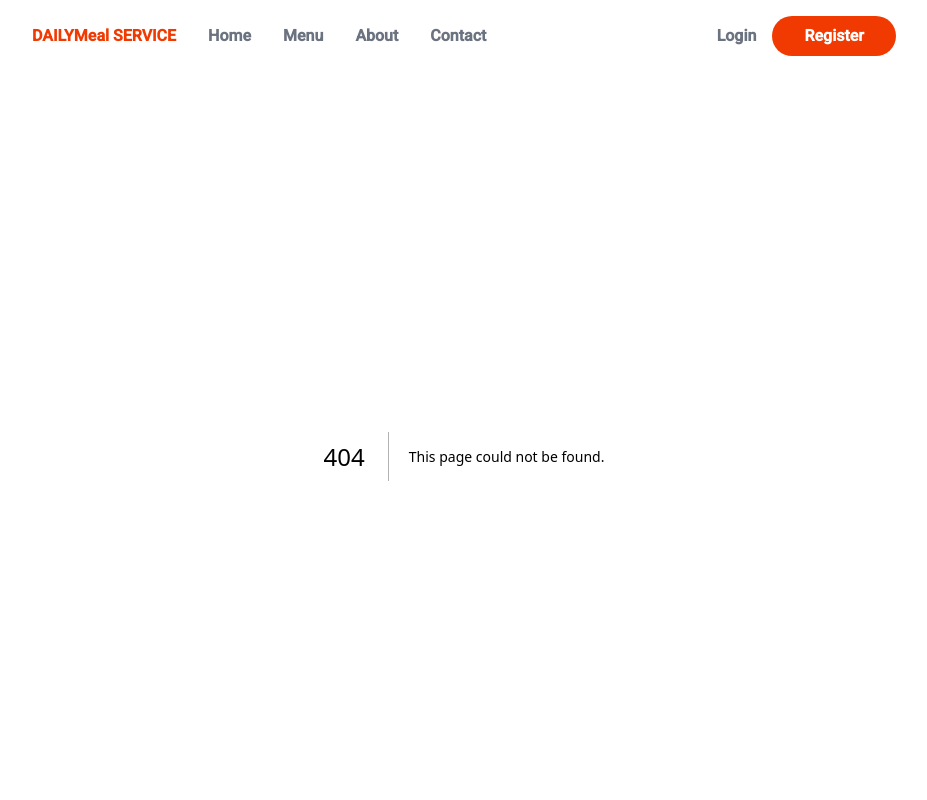
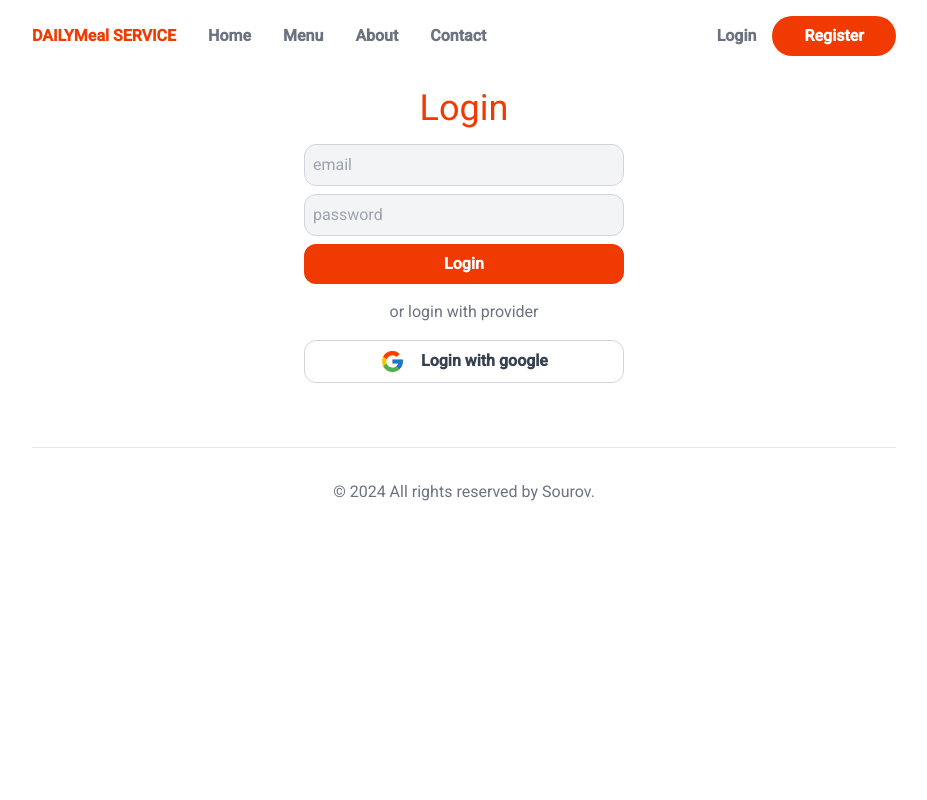
Before and after one commit to EmnAsPW/Food-Ordering-App, a Next.js app: page /login in a window 1280 px wide. Before the commit this address had no page. Shown: the top 800 px of the page, without its empty margins (176-1103 px from the left). Built offline with nearby package versions, Linux system fonts and the light colour scheme; no server answers.

Commit message:
Authentication done

```diff
--- a/package.json
+++ b/package.json
@@ -9,6 +9,8 @@
     "lint": "next lint"
   },
   "dependencies": {
+    "@auth/mongodb-adapter": "^2.5.0",
+    "mongodb": "^6.4.0",
     "mongoose": "^8.2.1",
     "next": "^14.1.2",
     "next-auth": "^4.24.6",
--- a/src/app/api/auth/[...nextauth]/route.js
+++ b/src/app/api/auth/[...nextauth]/route.js
@@ -1,10 +1,25 @@
+//import { User } from "@/app/models/user";
+import { User } from "../../../models/user";
+import * as mongoose from "mongoose";
 import NextAuth from "next-auth";
 import CredentialsProvider from "next-auth/providers/credentials";
+import GoogleProvider from "next-auth/providers/google";
+import { MongoDBAdapter } from "@auth/mongodb-adapter";
+import clientPromise from "@/libs/mongoConnect";
+//import clientPromise from "../";
+//import clientPromise from "../../../lib/mongodb";
 
 const handler = NextAuth({
+  secret: process.env.SECRET,
+  adapter: MongoDBAdapter(clientPromise),
   providers: [
+    GoogleProvider({
+      clientId: process.env.GOOGLE_CLIENT_ID,
+      clientSecret: process.env.GOOGLE_CLIENT_SECRET,
+    }),
     CredentialsProvider({
       name: "Credentials",
+      id: "Credentials",
       credentials: {
         username: {
           label: "Email",
@@ -14,18 +29,22 @@
         password: { label: "Password", type: "password" },
       },
       async authorize(credentials, req) {
-        // Add logic here to look up the user from the credentials supplied
-        const user = { id: "1", name: "J Smith", email: "jsmith@example.com" };
+        //const { email, password } = credentials;
+        const email = credentials?.email;
+        const password = credentials?.password;
 
-        if (user) {
-          // Any object returned will be saved in `user` property of the JWT
+        mongoose.connect(process.env.MONGO_URL);
+        const user = await User.findOne({ email });
+
+        const passwordOK = user && password === user.password;
+
+        //console.log({ passwordOK });
+
+        if (passwordOK) {
           return user;
-        } else {
-          // If you return null then an error will be displayed advising the user to check their details.
-          return null;
+        }
 
-          // You can also Reject this callback with an Error thus the user will be sent to the error page with the error message as a query parameter
-        }
+        return null;
       },
     }),
   ],
--- a/src/app/layout.js
+++ b/src/app/layout.js
@@ -1,6 +1,8 @@
 import { Roboto } from "next/font/google";
 import "./globals.css";
 import HeaderCustom from "../components/layout/HeaderCustom";
+import { AppProvider } from "../components/AppContext";
+//import { SessionProvider } from "next-auth/react";
 // import Header from "./components/layout/Header";
 
 const roboto = Roboto({ subsets: ["latin"], weight: ["300", "400", "500"] });
@@ -15,11 +17,13 @@
     <html lang="en">
       <body className={roboto.className}>
         <main className="max-w-4xl mx-auto p-4">
-          <HeaderCustom />
-          {children}
-          <footer className="border-t p-8 text-center text-gray-500 mt-16">
-            &copy; 2024 All rights reserved by Sourov.
-          </footer>
+          <AppProvider>
+            <HeaderCustom />
+            {children}
+            <footer className="border-t p-8 text-center text-gray-500 mt-16">
+              &copy; 2024 All rights reserved by Sourov.
+            </footer>
+          </AppProvider>
         </main>
       </body>
     </html>
--- /dev/null
+++ b/src/app/login/page.js
@@ -0,0 +1,56 @@
+"use client";
+
+import { signIn } from "next-auth/react";
+import { useState } from "react";
+import { FcGoogle } from "react-icons/fc";
+export default function LoginPage() {
+  const [email, setEmail] = useState("");
+  const [password, setPassword] = useState("");
+  const [loginInProgress, setLoginInProgress] = useState(false);
+
+  async function handleFormSubmit(ev) {
+    ev.preventDefault();
+    setLoginInProgress(true);
+
+    await signIn("Credentials", { email, password, callbackUrl: "/" });
+    setLoginInProgress(false);
+  }
+  return (
+    <section className="mt-8">
+      <h1 className="text-center text-primary text-4xl mb-4">Login</h1>
+
+      <form className="max-w-xs mx-auto" onSubmit={handleFormSubmit}>
+        <input
+          type="email"
+          name="email"
+          placeholder="email"
+          value={email}
+          disabled={loginInProgress}
+          onChange={(ev) => setEmail(ev.target.value)}
+        />
+        <input
+          type="password"
+          name="password"
+          placeholder="password"
+          value={password}
+          disabled={loginInProgress}
+          onChange={(ev) => setPassword(ev.target.value)}
+        />
+        <button disabled={loginInProgress} type="submit">
+          Login
+        </button>
+        <div className="my-4 text-center text-gray-500">
+          or login with provider
+        </div>
+        <button
+          type="button"
+          onClick={() => signIn("google", { callbackUrl: "/" })}
+          className="flex gap-4 justify-center"
+        >
+          <FcGoogle fontSize={"25px"} />
+          Login with google
+        </button>
+      </form>
+    </section>
+  );
+}
--- a/src/app/register/page.js
+++ b/src/app/register/page.js
@@ -1,5 +1,6 @@
 "use client";
 
+import { signIn } from "next-auth/react";
 import Link from "next/link";
 
 import { useState } from "react";
@@ -10,17 +11,25 @@
   const [password, setPassword] = useState("");
   const [creatingUser, setCreatingUser] = useState(false);
   const [userCreated, setUserCreated] = useState(false);
+  const [error, setError] = useState(false);
   async function handleFormSubmit(ev) {
     ev.preventDefault();
     setCreatingUser(true);
-    await fetch("/api/register", {
+    setError(false);
+    setUserCreated(false);
+    const response = await fetch("/api/register", {
       method: "POST",
       body: JSON.stringify({ email, password }),
       headers: { "Content-Type": "application/json" },
     });
+    if (response.ok) {
+      setUserCreated(true);
+    } else {
+      setError(true);
+    }
     setCreatingUser(false);
-    setUserCreated(true);
   }
+
   return (
     <section className="mt-8">
       <h1 className="text-center text-primary text-4xl mb-4">Register</h1>
@@ -32,6 +41,14 @@
           <Link className="underline" href={"/login"}>
             login &raquo;{" "}
           </Link>
+        </div>
+      )}
+      {error && (
+        <div className="my-4 text-center">
+          An error has occurred. <br />
+          Please try Again Later..
+          <br />
+          (NEED UNIQUE EMAIL)
         </div>
       )}
       <form className=" block max-w-xs mx-auto" onSubmit={handleFormSubmit}>
@@ -55,10 +72,19 @@
         <div className="my-4 text-center text-gray-500">
           or login with provider
         </div>
-        <button className="flex gap-4 justify-center">
+        <button
+          onClick={() => signIn("google", { callbackUrl: "/" })}
+          className="flex gap-4 justify-center"
+        >
           <FcGoogle fontSize={"25px"} />
           Login with google
         </button>
+        <div className="text-center my-4 text-gray-500 border-t pt-4">
+          Existing account?{" "}
+          <Link className="underline" href={"/login"}>
+            Login here&raquo;
+          </Link>
+        </div>
       </form>
     </section>
   );
--- /dev/null
+++ b/src/components/AppContext.js
@@ -0,0 +1,6 @@
+"use client";
+import { SessionProvider } from "next-auth/react";
+
+export function AppProvider({ children }) {
+  return <SessionProvider>{children}</SessionProvider>;
+}
--- a/src/components/layout/HeaderCustom.js
+++ b/src/components/layout/HeaderCustom.js
@@ -1,6 +1,12 @@
+"use client";
+import { signOut, useSession } from "next-auth/react";
 import Link from "next/link";
 
 const HeaderCustom = () => {
+  const session = useSession();
+  console.log(session);
+  const status = session.status;
+
   return (
     <header className="flex items-center justify-between">
       <nav className="flex items-center gap-8 text-gray-500 font-semibold">
@@ -13,6 +19,16 @@
         <Link href={" "}> Contact </Link>
       </nav>
       <nav className="flex items-center gap-4 text-gray-500 font-semibold">
+        {status === "authenticated" && (
+          <button
+            onClick={() => signOut()}
+            className="bg-primary rounded-full text-white px-8 py-2"
+          >
+            Logout
+          </button>
+        )}
+        {status === "unauthenticated" && (
+          <>
             <Link href={"/login"}>Login</Link>
             <Link
               href={"/register"}
@@ -20,6 +36,8 @@
             >
               Register
             </Link>
+          </>
+        )}
       </nav>
     </header>
   );
--- a/src/components/layout/Hero.js
+++ b/src/components/layout/Hero.js
@@ -16,7 +16,7 @@
           nourish both the body and the soul.
         </p>
         <div className="flex gap-4 text-sm">
-          <button className="bg-primary flex uppercase items-center gap-2 text-white px-4 py-2 rounded-full">
+          <button className="bg-primary flex justify-center uppercase items-center gap-2 text-white px-4 py-2 rounded-full">
             Order now
             <span>
               {/* <Right /> */}
@@ -25,7 +25,7 @@
               <FaRegArrowAltCircleRight />
             </span>
           </button>
-          <button className="flex gap-2 py-2 text-gray-600 font-semibold items-center">
+          <button className="flex items-center border-0 gap-2 py-2 text-gray-600 font-semibold">
             Learn more
             <FaRegArrowAltCircleRight />
           </button>
--- /dev/null
+++ b/src/libs/mongoConnect.js
@@ -0,0 +1,30 @@
+// This approach is taken from https://github.com/vercel/next.js/tree/canary/examples/with-mongodb
+import { MongoClient } from "mongodb";
+
+if (!process.env.MONGO_URL) {
+  throw new Error('Invalid/Missing environment variable: "MONGODB_URI"');
+}
+
+const uri = process.env.MONGO_URL;
+const options = {};
+
+let client;
+let clientPromise;
+
+if (process.env.NODE_ENV === "development") {
+  // In development mode, use a global variable so that the value
+  // is preserved across module reloads caused by HMR (Hot Module Replacement).
+  if (!global._mongoClientPromise) {
+    client = new MongoClient(uri, options);
+    global._mongoClientPromise = client.connect();
+  }
+  clientPromise = global._mongoClientPromise;
+} else {
+  // In production mode, it's best to not use a global variable.
+  client = new MongoClient(uri, options);
+  clientPromise = client.connect();
+}
+
+// Export a module-scoped MongoClient promise. By doing this in a
+// separate module, the client can be shared across functions.
+export default clientPromise;
```
Also changed, not shown: 2 other files (tests, documents, lock files or other folders). Lines whose indentation alone changed are shown as unchanged.
